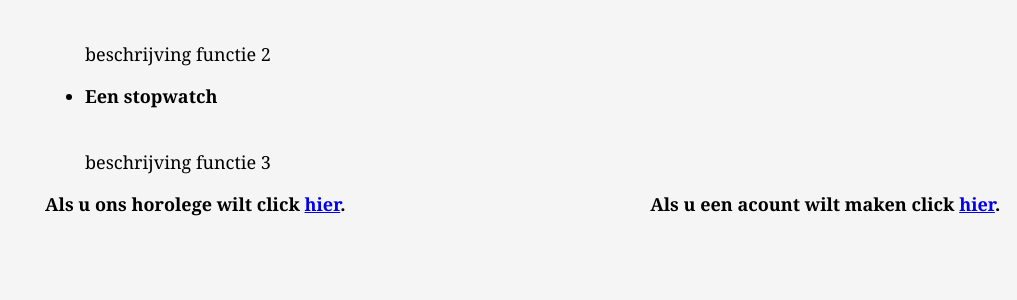
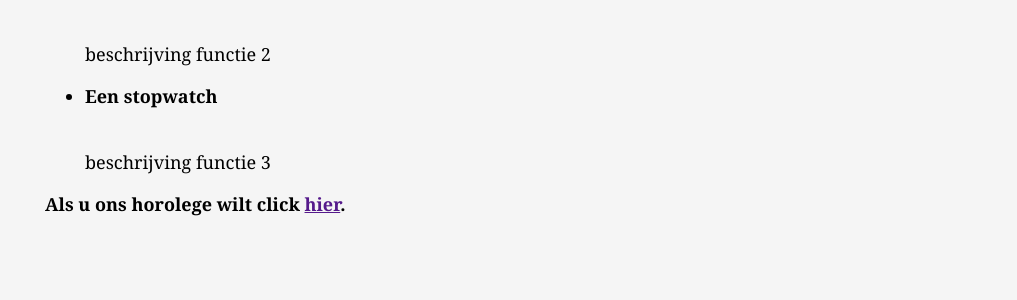
Before and after one commit to Rafaelorr/merk_website_template, a Flask app: template templates/home.html in a window 1280 px wide. Shown: the part 456-756 px from the top of the page, without its empty margins (263-1280 px from the left). Run offline with Flask 3, Linux system fonts and the light colour scheme; the template is opened without the code that fills it, so the values that code supplies are empty.

Commit message:
home url_for link bug fix

```diff
--- a/app.py
+++ b/app.py
@@ -6,7 +6,7 @@
 
 @app.route("/")
 def home():
-  return render_template("home.html")
+  return render_template("home.html",bestel_link=url_for("bestel"))
 
 @app.route("/bestel",methods=["GET","POST"])
 def bestel():
--- a/templates/home.html
+++ b/templates/home.html
@@ -30,8 +30,7 @@
                 <p>beschrijving functie 3</p>
             </li>
         </ul>
-        <b class="headers_buiten_ul">Als u ons horolege wilt click <a href="{{url_for(bestel)}}">hier</a>.</b>
-        <b class="headers_buiten_ul">Als u een acount wilt maken click <a href="{{url_for(create_acount)}}">hier</a>.</b>
+        <b class="headers_buiten_ul">Als u ons horolege wilt click <a href="{{bestel_link}}">hier</a>.</b>
     </footer>
 </body>
 </html>
```
